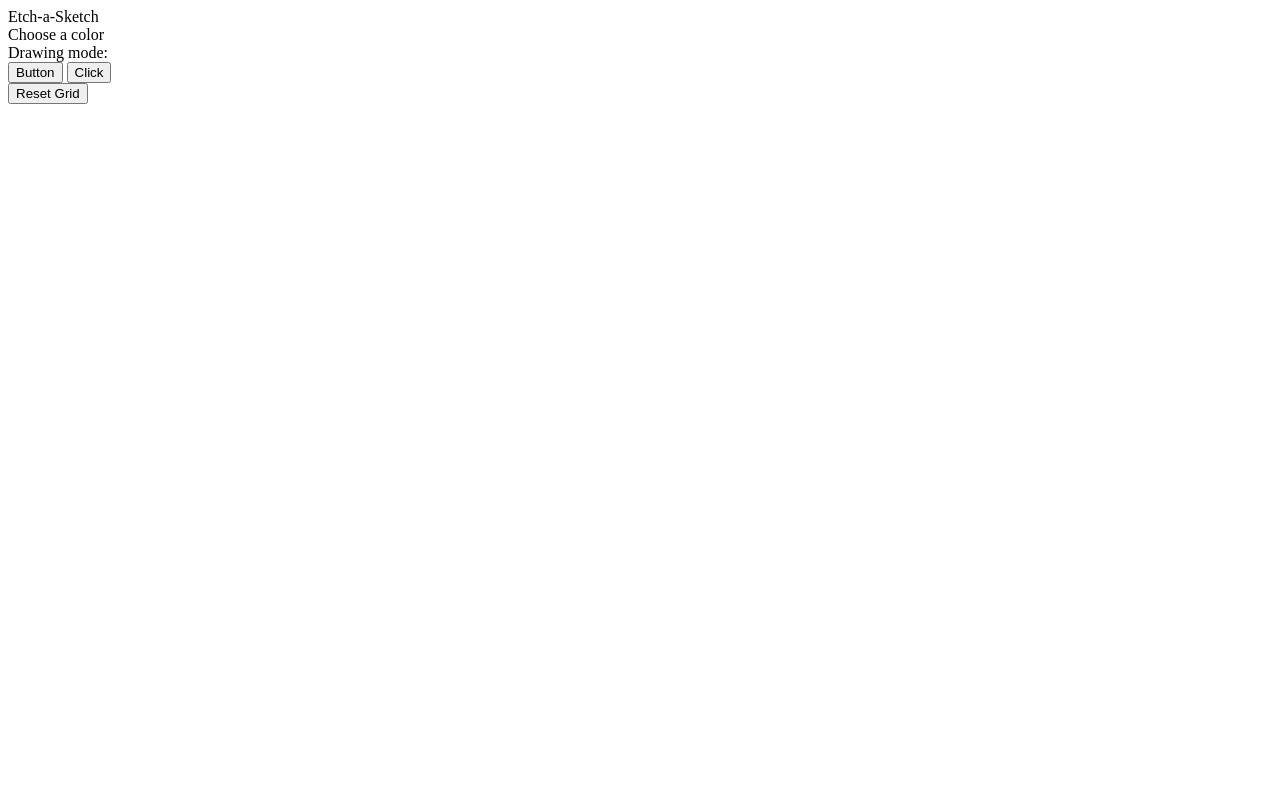
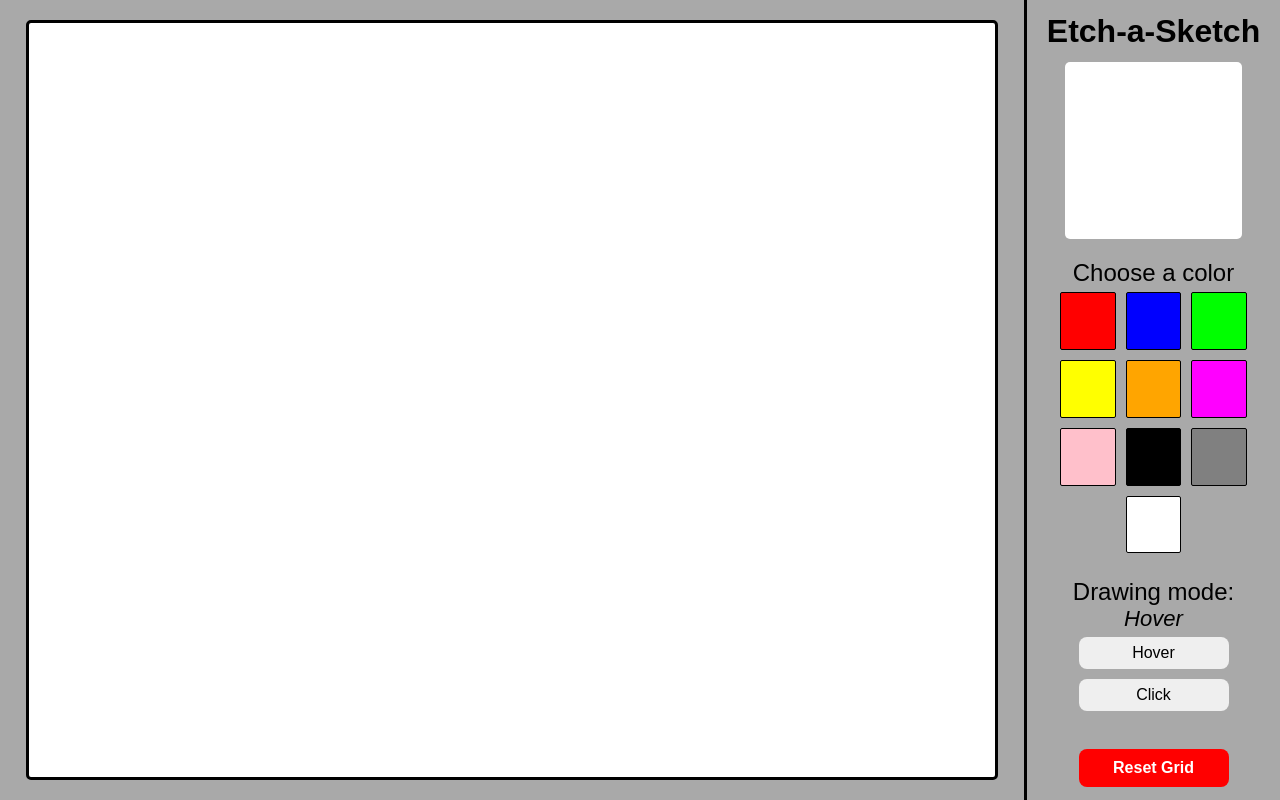
Before and after one commit to kzeen/Etch-a-Sketch, a plain HTML site: page index.html in a window 1280 px wide. Drawn offline with Linux system fonts and the light colour scheme.

Commit message:
Add initial CSS styling
Slight modifications to HTML file also

```diff
--- a/index.html
+++ b/index.html
@@ -3,6 +3,7 @@
 <head>
     <meta charset="UTF-8">
     <meta name="viewport" content="width=device-width, initial-scale=1.0">
+    <link rel="stylesheet" href="./style.css">
     <title>Etch-a-Sketch</title>
 </head>
 <body>
@@ -32,9 +33,11 @@
             </div>
             <div class="options">
                 <div class="drawing-mode">
-                    <span>Drawing mode: </span>
+                    <span>Drawing mode:
+                        <p>Hover</p>
+                    </span>
                     <div class="mode-buttons">
-                        <button class="hover-button">Button</button>
+                        <button class="hover-button">Hover</button>
                         <button class="click-button">Click</button>
                     </div>
                 </div>
--- a/style.css
+++ b/style.css
@@ -0,0 +1,176 @@
+* {
+    margin: 0;
+    padding: 0;
+    box-sizing: border-box;
+}
+
+body {
+    font-family: Arial, Helvetica, sans-serif;
+    background-color: #FFFFFF;
+    height: 100vh;
+    width: 100vw;
+}
+
+.container {
+    background-color: #A9A9A9;
+    height: 100%;
+    width: 100%;
+    display: flex;
+    justify-content: space-between;
+}
+
+.drawing-board {
+    width: 80%;
+    display: flex;
+    justify-content: center;
+    align-items: center;
+}
+
+.grid {
+    background-color: #FFFFFF;
+    width: 95%;
+    height: 95%;
+    border: #000000 3px solid;
+    border-radius: 5px;
+}
+
+.side-menu {
+    width: 20%;
+    text-align: center;
+    border-left: #000000 solid 3px;
+    display: flex;
+    flex-direction: column;
+}
+
+.side-menu span {
+    font-size: 1.5em;
+    font-weight: 500;
+}
+
+.side-menu > span {
+    margin: 5%;
+    font-size: 2em;
+    font-weight: 600;
+}
+
+.live-screen {
+    width: 70%;
+    height: 0;
+    padding-bottom: 70%;
+    margin: 0 auto;
+    background-color: white;
+    border-radius: 5px;
+}
+
+.color-palette {
+    margin: 20px 0;
+}
+
+.color-palette .colors {
+    display: flex;
+    justify-content: center;
+    flex-wrap: wrap;
+}
+
+.color-palette .colors > div {
+    width: 22%;
+    height: 0;
+    padding-bottom: 22%;
+    border: 1px solid #000000;
+    border-radius: 2px;
+    margin: 2%;
+    transition-duration: 0.3s;
+}
+
+.color-palette .colors > div:hover {
+    width: 27%;
+    padding-bottom: 27%;
+}
+
+.drawing-mode > span > p {
+    font-size: 0.92em;
+    font-weight: 100;
+    font-style: italic;
+}
+
+.drawing-mode .mode-buttons {
+    display: flex;
+    justify-content: center;
+    flex-wrap: wrap;
+}
+
+button {
+    font-size: 1em;
+    font-weight: 500;
+    width: 100%;
+    min-width: 00px;
+    max-width: 150px;
+    min-height: 30px;
+    padding: 7px 0;
+    margin: 5px 10px;
+    border-radius: 8px;
+    border: 0;
+    transition-duration: 0.2s;
+}
+
+.reset-button {
+    margin-top: 13%;
+    background-color: #FF0000;
+    color: #FFFFFF;
+    font-weight: 900;
+    padding: 10px 0;
+}
+
+.reset-button:hover {
+    outline: 2.5px solid #FF0000;
+    background-color: #FFFFFF;
+    color: #FF0000;
+}
+
+.mode-buttons button:hover {
+    background-color: #000000;
+    color: #FFFFFF;
+}
+
+
+
+/* Palette colors */
+.red {
+    background-color: #FF0000;
+}
+
+.blue {
+    background-color: #0000FF;
+}
+
+.green {
+    background-color: #00FF00;
+}
+
+.yellow {
+    background-color: #FFFF00;
+}
+
+.orange {
+    background-color: #FFA500;
+}
+
+.magenta {
+    background-color: #FF00FF;
+}
+
+.pink {
+    background-color: #FFC0CB;
+}
+
+.black {
+    background-color: #000000;
+}
+
+.grey {
+    background-color: #808080;
+}
+
+.white {
+    background-color: #FFFFFF;
+}
```
